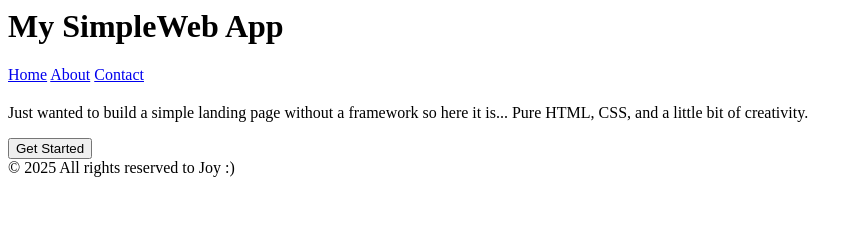
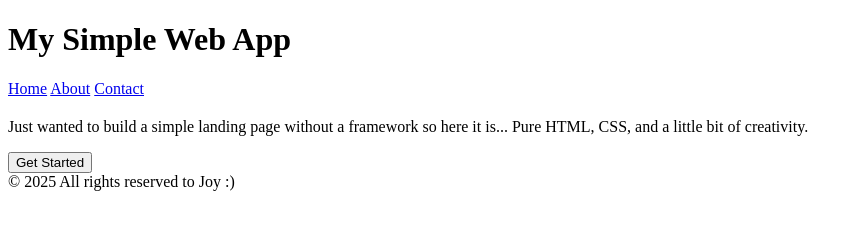
Before and after one commit to joywendo/devops-task, a plain HTML site: page index.html in a window 1280 px wide. Shown: the whole page, without its empty margins (0-863 px from the left). Drawn offline with Linux system fonts and the light colour scheme.

Commit message:
Homepage modified

```diff
--- a/index.html
+++ b/index.html
@@ -1,5 +1,14 @@
+<!DOCTYPE html>
+<html lang="en">
+<head>
+  <meta charset="UTF-8">
+  <meta name="viewport" content="width=device-width, initial-scale=1.0">
+  <title>My Simple Web App</title>
+  <link rel="stylesheet" href="style.css">
+</head>
+<body>
   <header>
-  <h1>My SimpleWeb App</h1>
+    <h1>My Simple Web App</h1>
     <nav>
       <a href="#">Home</a>
       <a href="#">About</a>
@@ -17,5 +26,10 @@
   </section>
 
   <footer>
-  © 2025  All rights reserved to Joy :)
+    © 2025 All rights reserved to Joy :)
   </footer>
+
+  <!-- Link to JS -->
+  <script src="script.js"></script>
+</body>
+</html>
```
Lines whose indentation alone changed are shown as unchanged.
